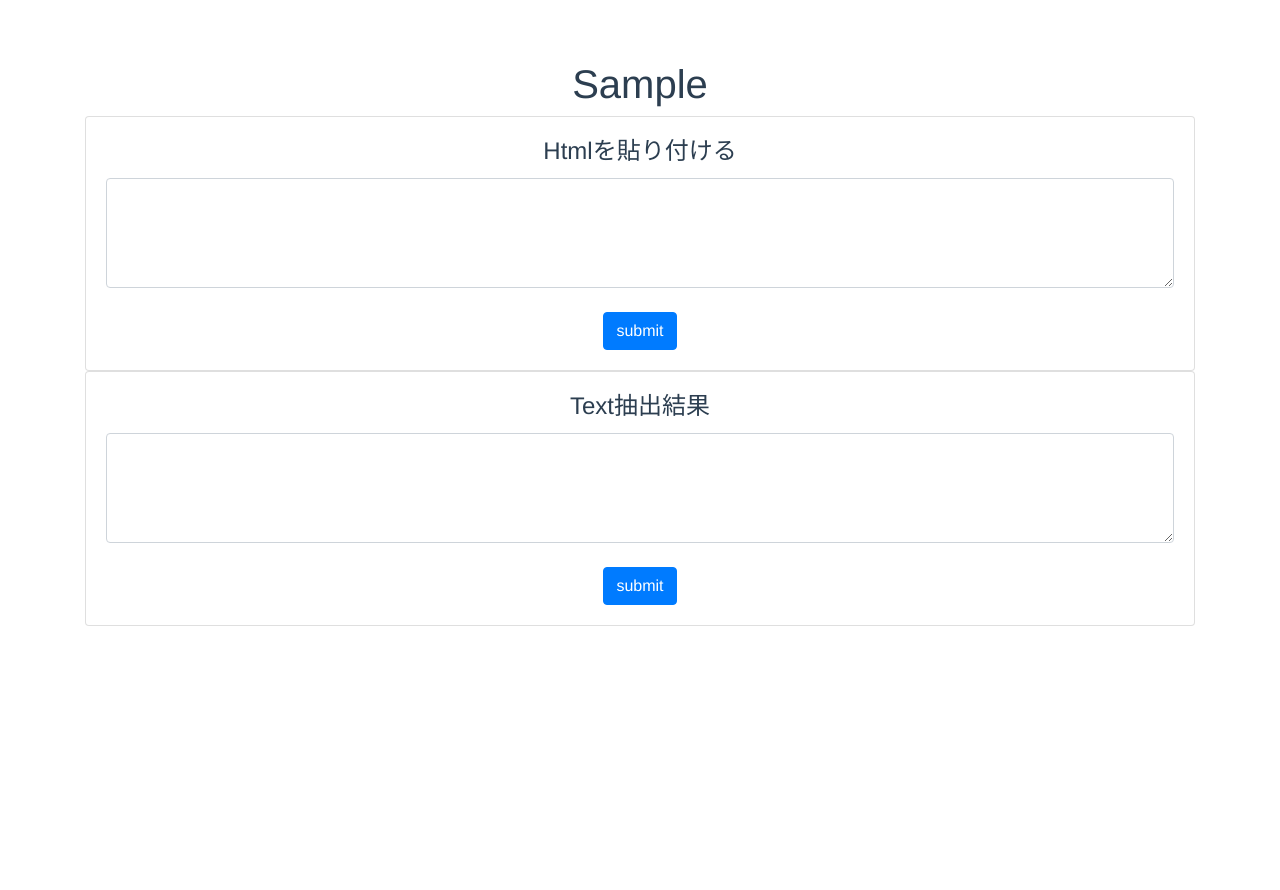
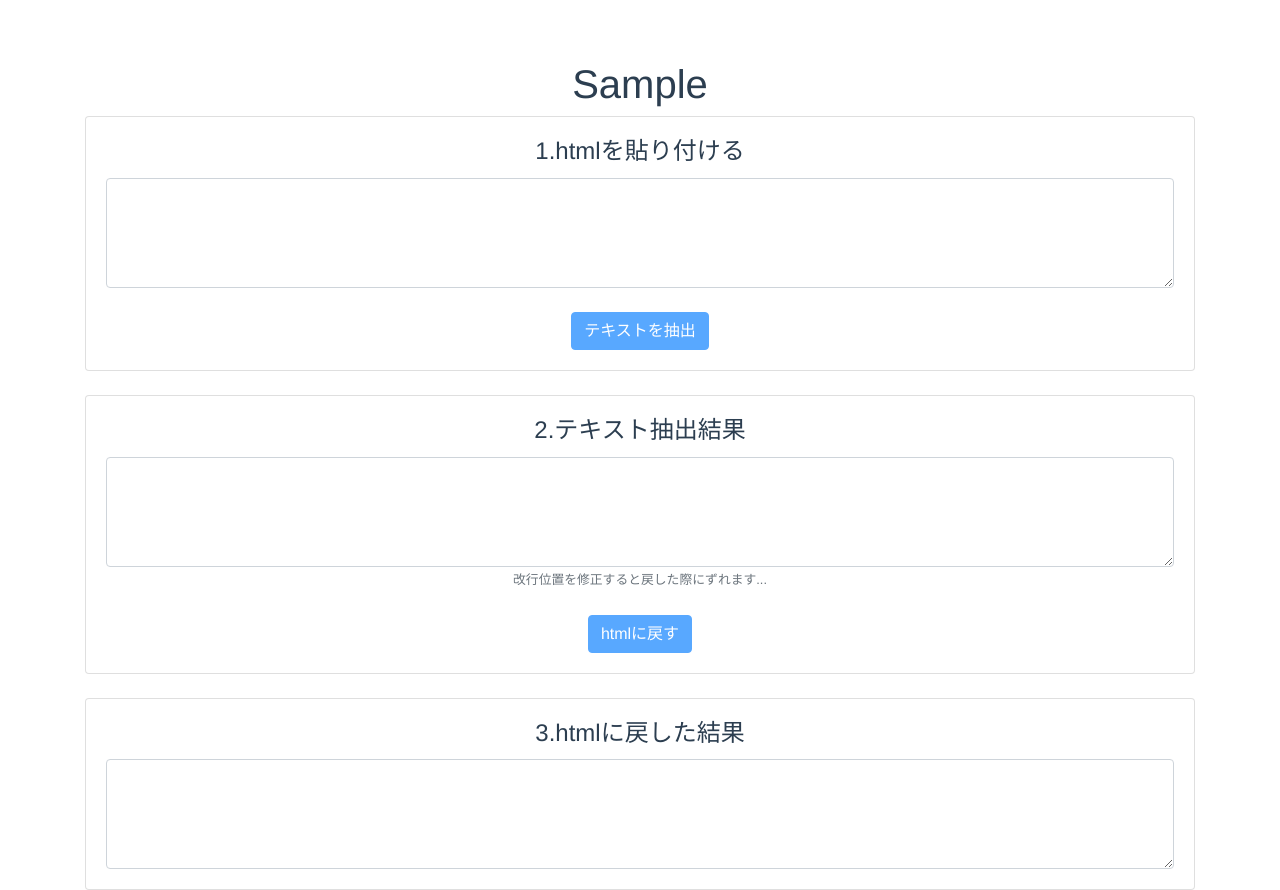
Before and after one commit to assaulter/document-parser-sample, a Vue app: page / in a window 1280 px wide. Before the commit the page ends 800 px from the top, so only its background shows below. Built offline with nearby package versions, Linux system fonts and the light colour scheme.

Commit message:
一旦完成

```diff
--- a/src/App.vue
+++ b/src/App.vue
@@ -7,9 +7,14 @@
           <HtmlInputForm @emit-message="onEmitMessage"/>
         </div>
       </div>
-      <div class="row">
+      <div class="row mt-4">
         <div class="col">
-          <OutputTextList :textList="outputTextList" @emit-text-list="onEmitTextList"></OutputTextList>
+          <OutputTextList :textList="inputTextList" @emit-text-list="onEmitTextList"></OutputTextList>
+        </div>
+      </div>
+      <div class="row mt-4">
+        <div class="col">
+          <OutputHtml :outputHtml="outputHtml"></OutputHtml>
         </div>
       </div>
     </div>
@@ -19,6 +24,7 @@
 <script>
 import HtmlInputForm from './components/HtmlInputForm.vue';
 import OutputTextList from './components/OutputTextList.vue';
+import OutputHtml from './components/OutputHtml.vue';
 
 var textList = [];
 
@@ -27,10 +33,11 @@ function parse(inputHtml) {
   const parser = new DOMParser();
   const doc = parser.parseFromString(inputHtml, 'text/html');
   // bodyより下のNodeList
-  const bodyChildren = doc.getElementsByTagName('body')[0].childNodes;
-  updateTextList(bodyChildren);
+  return doc.getElementsByTagName('body')[0].childNodes;
+}
 
-  return textList.map(text => text.nodeValue);
+function isEmpty(data) {
+  return !(/[^\t\n\r ]/.test(data));
 }
 
 // nodeListを受け取って再帰する
@@ -39,7 +46,10 @@ function updateTextList(nodeList) {
     // guard条件
     // 1. node.nodeType == TEXT_NODE の場合
     if(node.nodeType == 3) {
-      textList.push(node);
+      const value = node.nodeValue;
+      // ホワイトスペースノードは除外
+      if (isEmpty(value)) { return; }
+      textList.push(node.nodeValue);
       return;
     }
     // 2. 子がいなかったらreturn
@@ -51,25 +61,60 @@ function updateTextList(nodeList) {
   });
 }
 
+// nodeListを受け取り再帰しつつ、outputTextListを見ながら復旧
+function updateNodeList(nodeList, textList) {
+  nodeList.forEach(node => {
+    // guard条件
+    // 1. node.nodeType == TEXT_NODE の場合
+    if(node.nodeType == 3) {
+      // ホワイトスペースノードは除外
+      if (isEmpty(node.nodeValue)) { return; }
+      const text = textList.shift();
+      node.nodeValue = text;
+      return;
+    }
+    // 2. 子がいなかったらreturn
+    const childNodes = node.childNodes;
+    if(childNodes.length <= 0) {
+      return;
+    }
+    updateNodeList(childNodes, textList);
+  });
+}
+
 export default {
   name: 'app',
   data() {
     return {
       inputHtml: '',
-      outputTextList: [],
+      inputTextList: [],
+      outputHtml: '',
     };
   },
   components: {
     HtmlInputForm,
-    OutputTextList
+    OutputTextList,
+    OutputHtml
   },
   methods: {
     onEmitMessage(arg) {
       this.inputHtml = arg;
-      this.outputTextList = parse(arg);
+      const nodeList = parse(arg);
+      updateTextList(nodeList);
+      this.inputTextList = textList;
     },
     onEmitTextList(textList) {
-      console.log(textList);
+      const nodeList = parse(this.inputHtml);
+      // htmlに戻してoutputHtmlにセットする
+      if(textList.length <= 0) {
+        alert('empty!!');
+      }
+      updateNodeList(nodeList, textList);
+      const doc = document.createElement('div');
+      nodeList.forEach(node => {
+        doc.appendChild(node);
+      })
+      this.outputHtml = doc.innerHTML;
     }
   },
 };
--- a/src/components/HtmlInputForm.vue
+++ b/src/components/HtmlInputForm.vue
@@ -1,12 +1,12 @@
 <template>
   <div class="card">
     <div class="card-body">
-      <h4 class="card-title">Htmlを貼り付ける</h4>
+      <h4 class="card-title">1.htmlを貼り付ける</h4>
       <div class="card-text">
-        <textarea class="form-control" v-model="message" :rows="rows"></textarea>
+        <textarea class="form-control" v-model="message" :rows="4"></textarea>
       </div>
       <div class="card-text mt-4">
-        <button @click="emitMessage" type="button" class="btn btn-primary">submit</button>
+        <button v-bind:disabled="isButtonDisabled" @click="emitMessage" type="button" class="btn btn-primary">テキストを抽出</button>
       </div>
     </div>
   </div>
@@ -20,16 +20,17 @@ export default {
       message: '',
     };
   },
+  computed: {
+    isButtonDisabled() {
+      return this.message.length <= 0
+    }
+  },
   methods: {
     emitMessage() {
-      this.$emit('emit-message', this.message);
+      // 改行は除外
+      let msg = this.message.replace('\n', '');
+      this.$emit('emit-message', msg);
     }
-  },
-  computed: {
-    rows() {
-      const num = this.message.split('\n').length;
-      return (num > 4) ? num : 4;
-    },
   },
 };
 </script>
--- /dev/null
+++ b/src/components/OutputHtml.vue
@@ -0,0 +1,31 @@
+<template>
+  <div class="card">
+    <div class="card-body">
+      <h4 class="card-title">3.htmlに戻した結果</h4>
+      <div class="card-text">
+        <textarea class="form-control" v-model="html" :rows="rows"></textarea>
+      </div>
+    </div>
+  </div>
+</template>
+
+<script>
+export default {
+  name: 'OutputHtml',
+  props: ['outputHtml'],
+  computed: {
+    html: {
+      get() {
+        return this.outputHtml
+      },
+      set(val) {
+        // do nothing.
+      }
+    },
+    rows() {
+      const num = this.outputHtml.split('\n').length;
+      return (num > 4) ? num : 4;
+    },
+  }
+}
+</script>
--- a/src/components/OutputTextList.vue
+++ b/src/components/OutputTextList.vue
@@ -1,14 +1,15 @@
 <template>
   <div class="card">
     <div class="card-body">
-      <h4 class="card-title">Text抽出結果</h4>
+      <h4 class="card-title">2.テキスト抽出結果</h4>
       <div class="card-text">
         <textarea class="form-control"
           :rows="rows" v-model="text">
         </textarea>
+        <small class="text-muted">改行位置を修正すると戻した際にずれます...</small>
       </div>
       <div class="card-text mt-4">
-        <button @click="emitTextList" type="button" class="btn btn-primary">submit</button>
+        <button v-bind:disabled="isButtonDisabled" @click="emitTextList" type="button" class="btn btn-primary">htmlに戻す</button>
       </div>
     </div>
   </div>
@@ -36,6 +37,9 @@ export default {
       const num = this.textList.length;
       return (num > 4) ? num : 4;
     },
+    isButtonDisabled() {
+      return this.inputText.length <= 0
+    }
   },
   methods: {
     emitTextList() {
```
